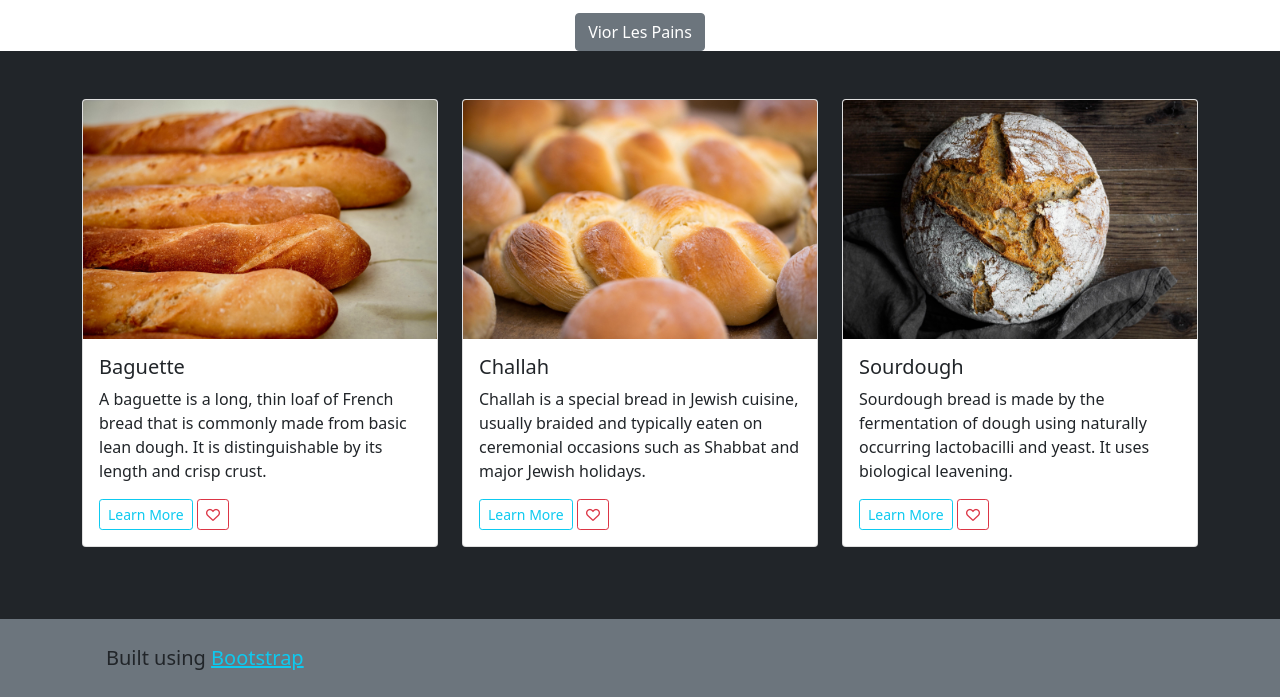
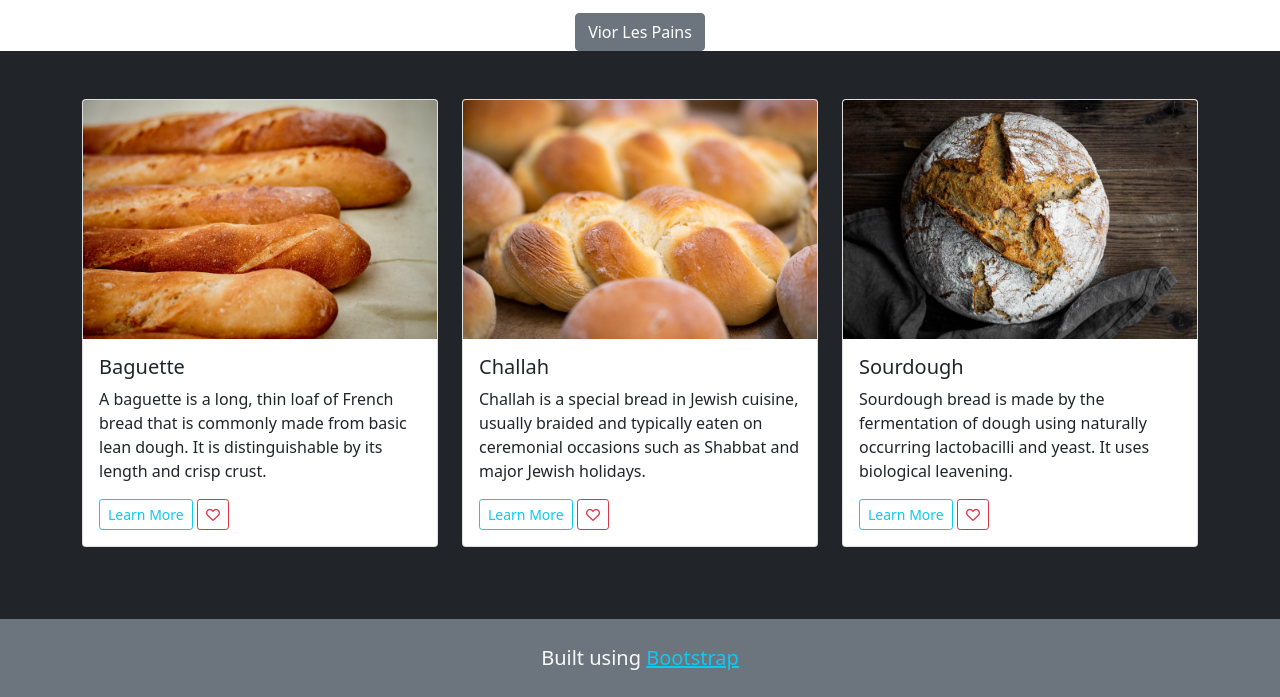
Before and after one commit to Connor-Lane/LePain, a plain HTML site: page index.html in a window 1280 px wide. Shown: the part 174-871 px from the top of the page. Drawn offline with nearby package versions, Linux system fonts and the light colour scheme; a web font is replaced by a local one.

Commit message:
Added classes to p element in Footer section.

```diff
--- a/index.html
+++ b/index.html
@@ -94,7 +94,7 @@
     <!-- Footer -->
     <footer class="bg-secondary">
         <div class="container">
-            <p class="lead m-0 p-4">Built using
+            <p class="lead m-0 p-4 text-center text-light">Built using
                 <a href="https://getbootstrap.com/" class="text-info">Bootstrap</a></p>
         </div>
     </footer>
```
